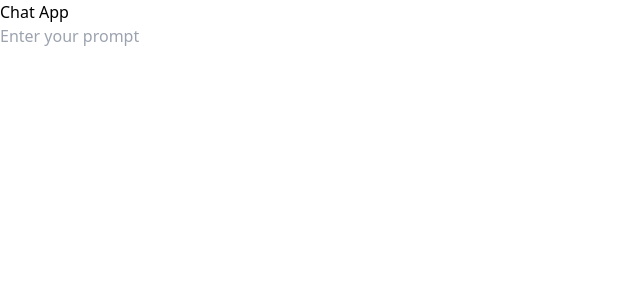
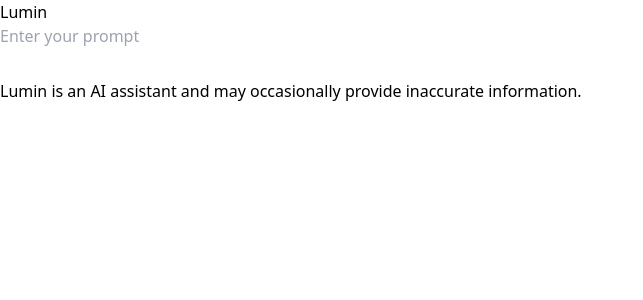
Before and after one commit to Ubaton/ai-chat-app, a React (Vite) app in the folder frontend-chat-app/: page / in a window 1280 px wide. Shown: the top 300 px of the page, without its empty margins (0-643 px from the left). Built offline with nearby package versions, Linux system fonts and the light colour scheme; some icons are missing; the HTML template or start-up script is replaced by a standard one.

Commit message:
Name of the App

```diff
--- a/frontend-chat-app/src/components/ChatInput.jsx
+++ b/frontend-chat-app/src/components/ChatInput.jsx
@@ -32,6 +32,10 @@
           <Send size={25} color="#fff" />
         </button>
       </form>
+      <p className="mt-2 text-center text-xs text-zinc-500 dark:text-zinc-400">
+        Lumin is an AI assistant and may occasionally provide inaccurate
+        information.
+      </p>
     </div>
   );
 };
--- a/frontend-chat-app/src/components/Navbar.jsx
+++ b/frontend-chat-app/src/components/Navbar.jsx
@@ -4,7 +4,7 @@
   return (
     <div className="fixed top-6 left-0 right-0 z-50 px-24">
       <header className="flex items-center justify-center bg-zinc-400 h-[50px] rounded-full w-full">
-        <h1> Chat App</h1>
+        <h1>Lumin</h1>
       </header>
     </div>
   );
```
